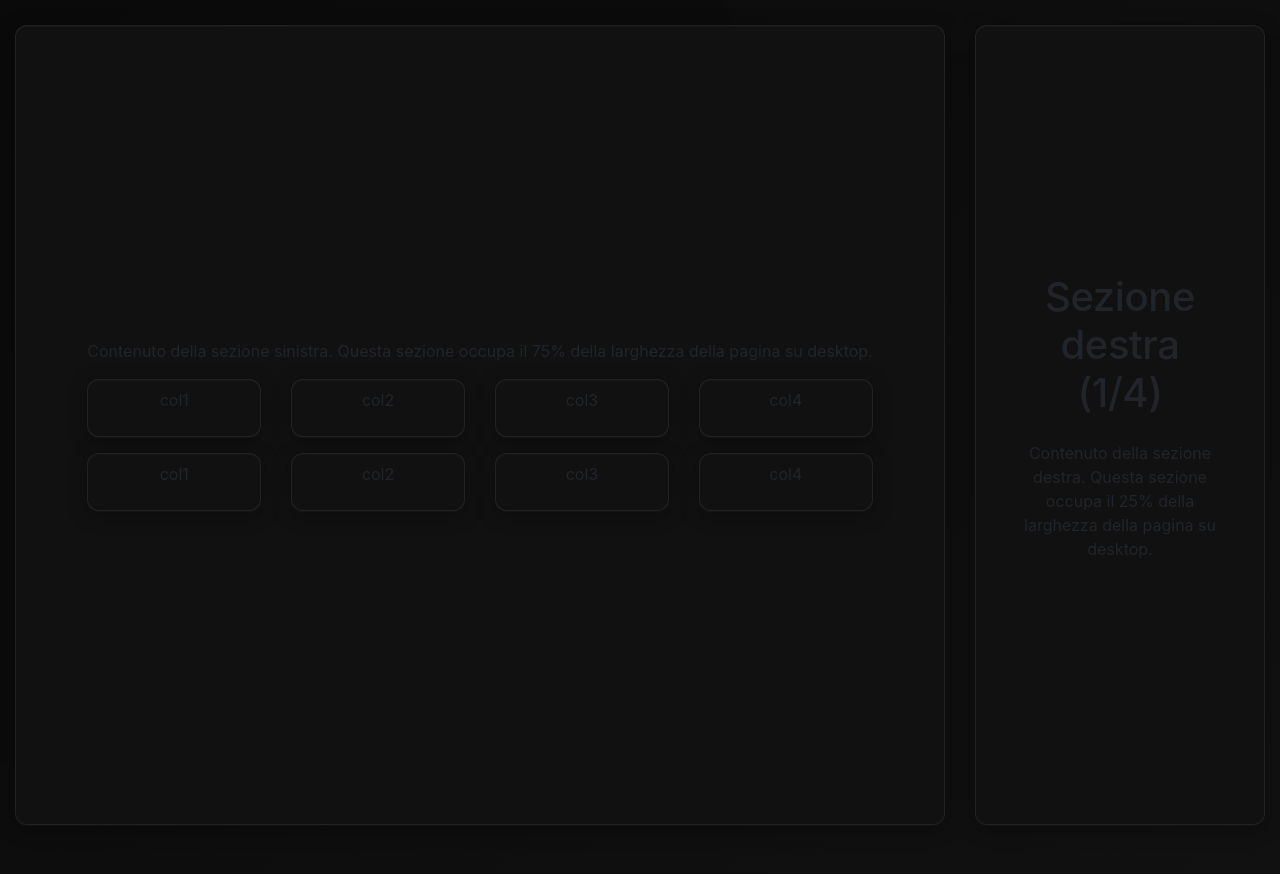
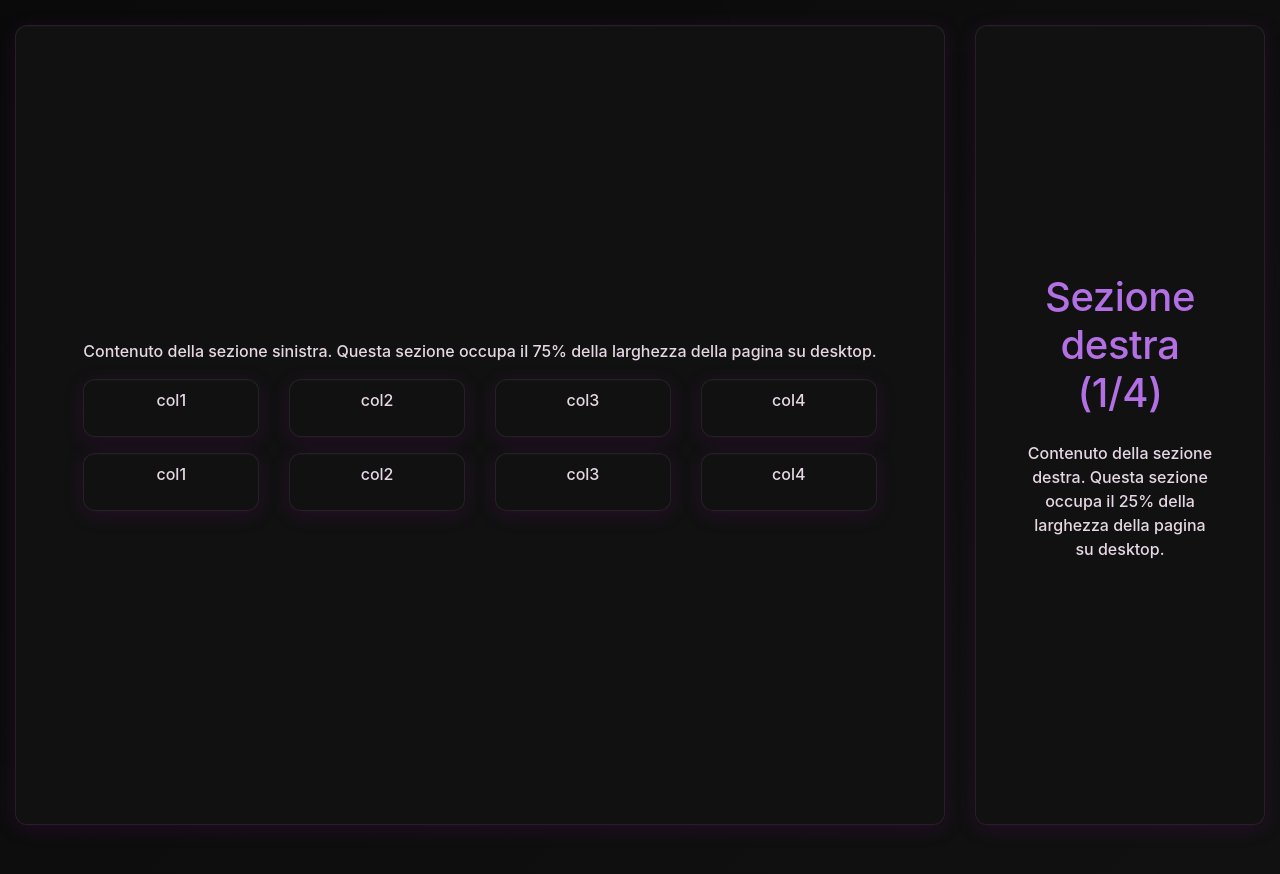
Before and after one commit to 5PAC3/clonefy, a PHP site: page / in a window 1280 px wide. Run offline with PHP 8.4, Linux system fonts and the light colour scheme.

Commit message:
Leggere modifiche al css

```diff
--- a/style2.css
+++ b/style2.css
@@ -37,8 +37,8 @@ body::before {
     border: 1px solid rgba(255, 255, 255, 0.07);
     position: relative;
     box-shadow:
-        0 4px 20px rgba(0, 0, 0, 0.3),
-        0 1px 0 rgba(255, 255, 255, 0.03),
+        0 4px 20px rgba(128, 0, 145, 0.178),
+        0 1px 0 rgba(70, 0, 64, 0.158),
         inset 0 1px 0 rgba(255, 255, 255, 0.02);
     transition: all 0.25s cubic-bezier(0.4, 0, 0.2, 1);
     overflow: hidden;
@@ -46,11 +46,11 @@ body::before {
 
 /* Accento viola solo al passaggio del mouse */
 .underglow-box:hover {
-    border-color: rgba(139, 0, 255, 0.25);
+    border-color: rgba(140, 0, 255, 0.404);
     box-shadow:
-        0 8px 30px rgba(0, 0, 0, 0.4),
-        0 0 0 1px rgba(139, 0, 255, 0.15),
-        inset 0 1px 0 rgba(255, 255, 255, 0.03);
+        0 8px 30px rgba(234, 0, 255, 0.4),
+        0 0 0 1px rgba(140, 0, 255, 0.404),
+        inset 0 1px 0 rgba(94, 0, 94, 0.281);
     transform: translateY(-2px);
 }
 
@@ -64,6 +64,7 @@ body::before {
 
 /* Tipografia migliorata */
 h1, h2, h3, h4, h5, h6 {
+    color: #c57cfde5;
     font-weight: 600;
     letter-spacing: -0.01em;
     margin-bottom: 1rem;
@@ -77,8 +78,13 @@ h5 { font-size: 1.1rem; }
 h6 { font-size: 1rem; }
 
 /* Colori testi */
+p {
+    color: #ffeefde5;
+    font-weight: 500;
+}
+
 .primary-text {
-    color: #8b00ff;
+    color: #d7a3ff;
     font-weight: 500;
 }
 
```
